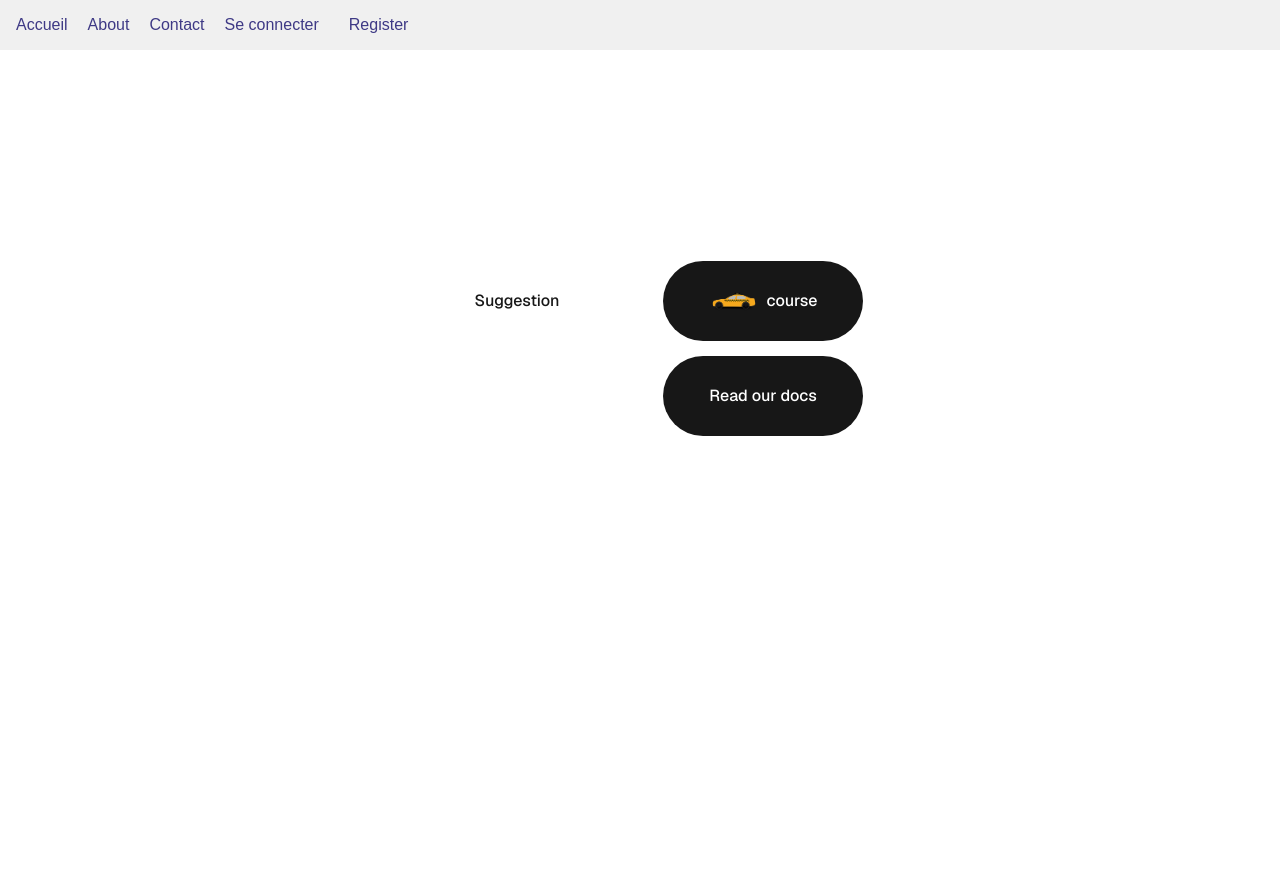
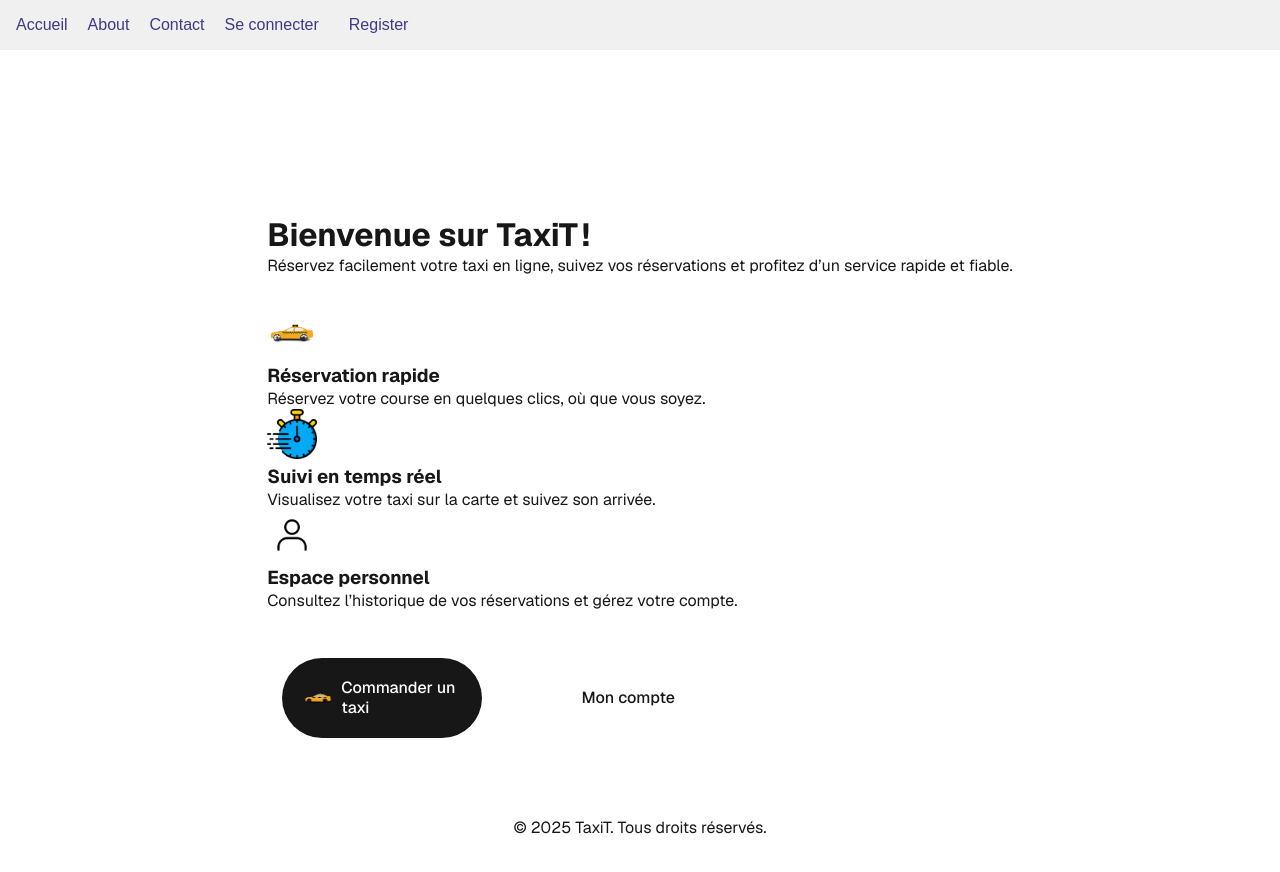
Before and after one commit to MtxYohann/TaxiT, a Next.js app: page / in a window 1280 px wide. Shown: the top 872 px of the page. Before the commit the page ends 850 px from the top, so only its background shows below. Built offline with nearby package versions, Linux system fonts and the light colour scheme; no server answers.

Commit message:
feature : design page d'accueil + fix css

```diff
--- a/src/app/page.js
+++ b/src/app/page.js
@@ -8,27 +8,41 @@ export default function Home() {
 
         <div className={styles.page}>
             <main className={styles.main}>
-                <div>
-
+                <div className={styles.intro}>
+                    <h1 className={styles.title}>Bienvenue sur TaxiT !</h1>
+                    <p className={styles.subtitle}>
+                        Réservez facilement votre taxi en ligne, suivez vos réservations et profitez d’un service rapide et fiable.
+                    </p>
+                </div>
+                <div className={styles.features}>
+                    <div className={styles.feature}>
+                        <Image src="/iconTaxi.png" alt="Réservation rapide" width={50} height={50} />
+                        <h3>Réservation rapide</h3>
+                        <p>Réservez votre course en quelques clics, où que vous soyez.</p>
+                    </div>
+                    <div className={styles.feature}>
+                        <Image src="/iconChrono.png" alt="Suivi en temps réel" width={50} height={50} />
+                        <h3>Suivi en temps réel</h3>
+                        <p>Visualisez votre taxi sur la carte et suivez son arrivée.</p>
+                    </div>
+                    <div className={styles.feature}>
+                        <Image src="/iconProfil.png" alt="Espace personnel" width={50} height={50} />
+                        <h3>Espace personnel</h3>
+                        <p>Consultez l’historique de vos réservations et gérez votre compte.</p>
+                    </div>
                 </div>
                 <div className={styles.ctas}>
-                    <a>Suggestion</a>
-                    <div >
-                        <a className={styles.primary}
-                            href="/maps">
-                            <Image
-                                src="/iconTaxi.png"
-                                alt="Taxi course"
-                                width={50}
-                                height={50}
-                            />
-                            course
-                        </a>
-                        <a className={styles.primary}>Read our docs</a>
-                    </div>
+                    <a className={styles.primary} href="/maps">
+                        <Image src="/iconTaxi.png" alt="Taxi course" width={30} height={30} />
+                        Commander un taxi
+                    </a>
+                    <a className={styles.secondary} href="/account">
+                        Mon compte
+                    </a>
                 </div>
             </main>
             <footer className={styles.footer}>
+                <p>&copy; {new Date().getFullYear()} TaxiT. Tous droits réservés.</p>
             </footer>
         </div>
 
--- a/src/components/Navbar.js
+++ b/src/components/Navbar.js
@@ -13,9 +13,13 @@ export default function Navbar() {
                 <li><Link href="/contact">Contact</Link></li>
                 <li><LoginButton /></li>
                 <li><RegisterButton /></li>
+                {session?.user?.role === "user" && (
+                    <li className={styles.demandeur}><Link href="/demandechauffeur">Devenir chauffeur</Link></li>
+                )}
                 {session?.user && (
                     <li className={styles.profile}><Link href="/account">Profile</Link></li>
                 )}
+
             </ul>
         </nav>
     );
--- a/src/styles/NavBar.module.css
+++ b/src/styles/NavBar.module.css
@@ -7,7 +7,9 @@
     color: rgb(62, 57, 133);
     text-decoration: none;
 
-}.navbar ul {
+}
+
+.navbar ul {
     display: flex;
     align-items: center;
     list-style: none;
@@ -23,3 +25,8 @@
     margin-left: auto;
     margin-right: 20px;
 }
+
+.demandeur {
+    margin-right: 20px;
+    margin-left: 0;
+}
```
Also changed, not shown: src/components/Map.js (+8 -7 lines), public/iconChrono.png (added), public/iconProfil.png (added).
